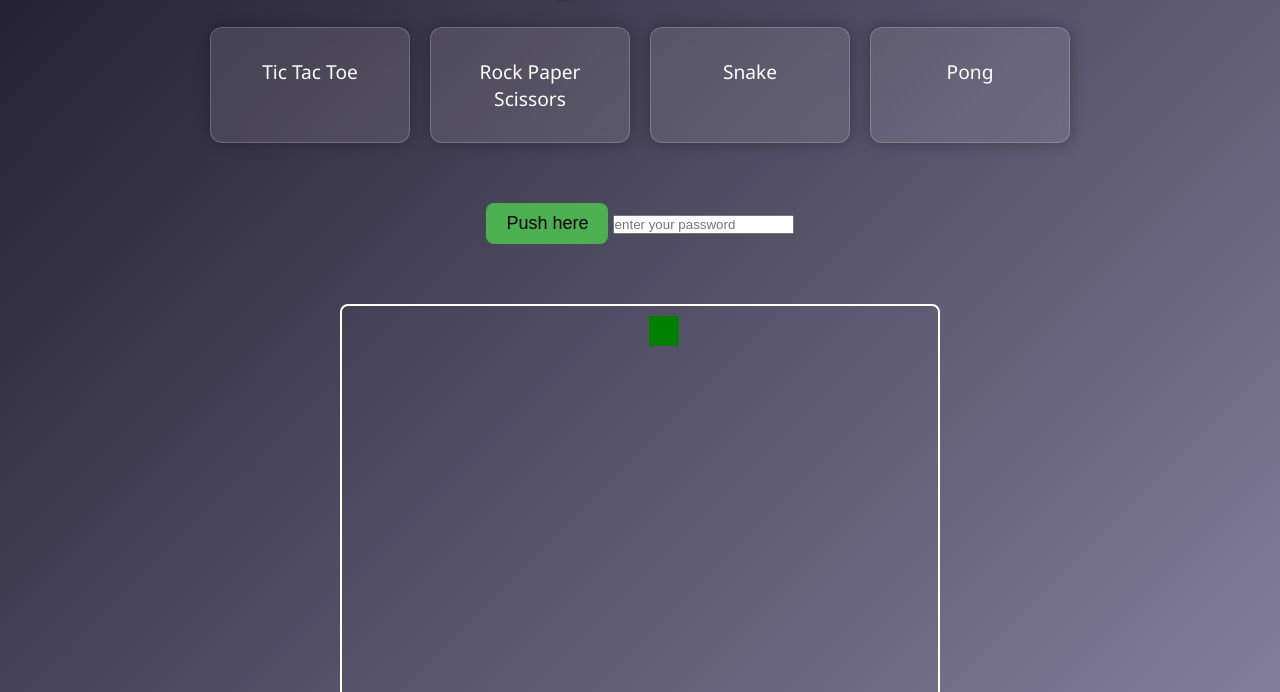
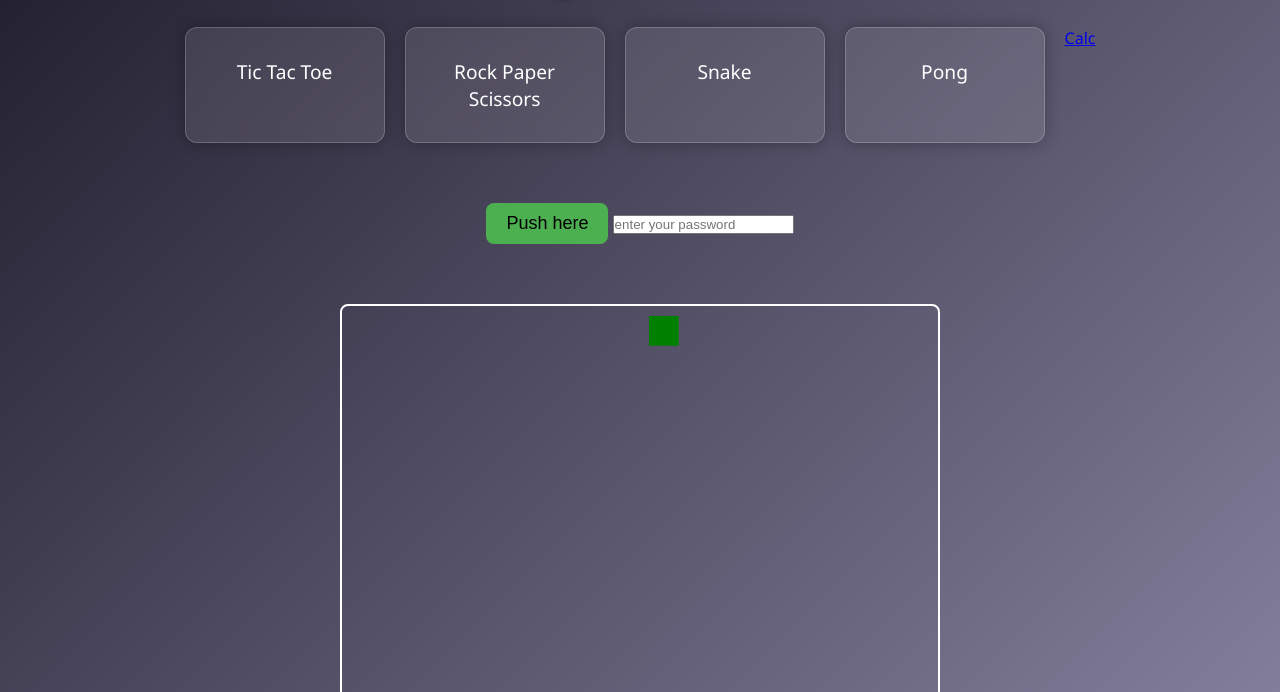
Before and after one commit to jchristensen353/jchristensen353.github.io, a plain HTML site: page index.html in a window 1280 px wide. Shown: the part 108-800 px from the top of the page. Drawn offline with Linux system fonts and the light colour scheme.

Commit message:
Update index.html

```diff
--- a/index.html
+++ b/index.html
@@ -120,6 +120,7 @@
     <a href="games/rock-paper-scissors/index.html" class="game-link">Rock Paper Scissors</a>
     <a href="games/snake/index.html" class="game-link">Snake</a>
     <a href="games/pong/index.html" class="game-link">Pong</a>
+    <a href="games/test.html" class="game-ling">Calc</a>
   </div>
 
   <div class="extra-content">
```
